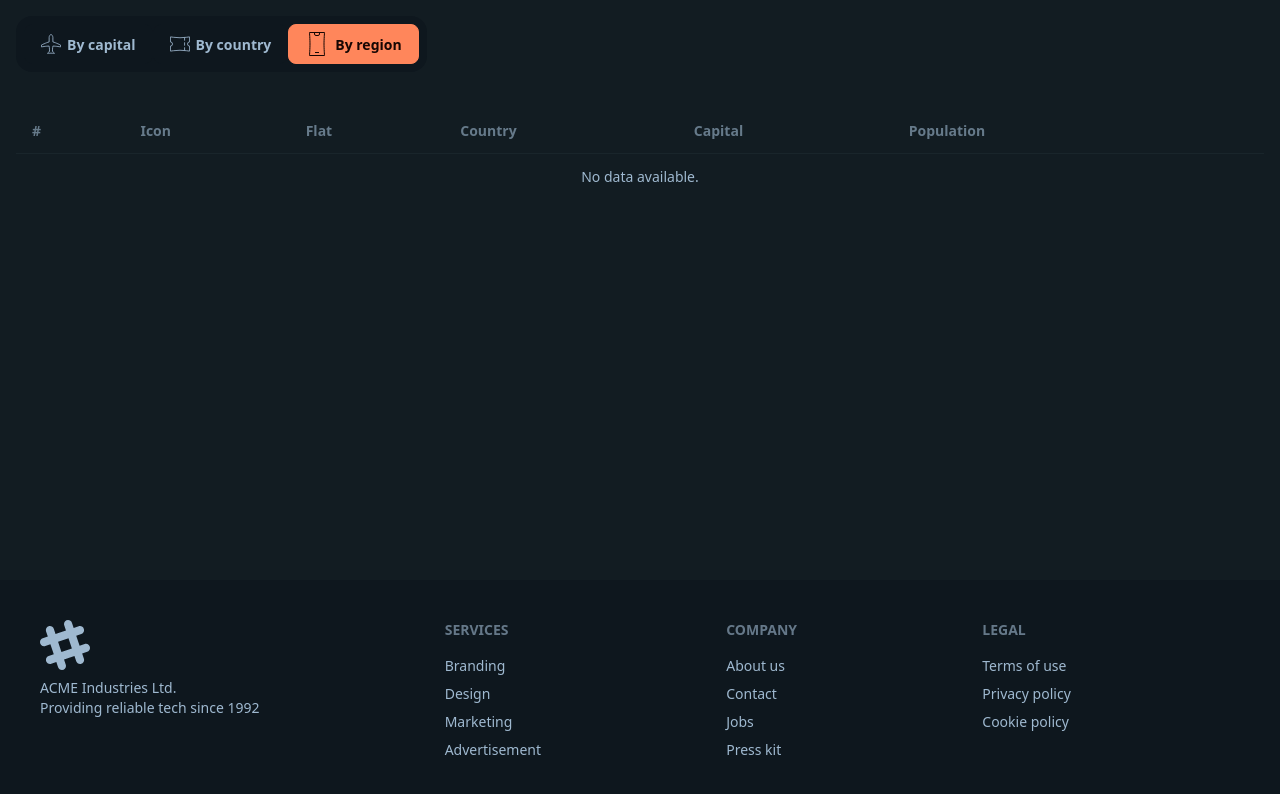
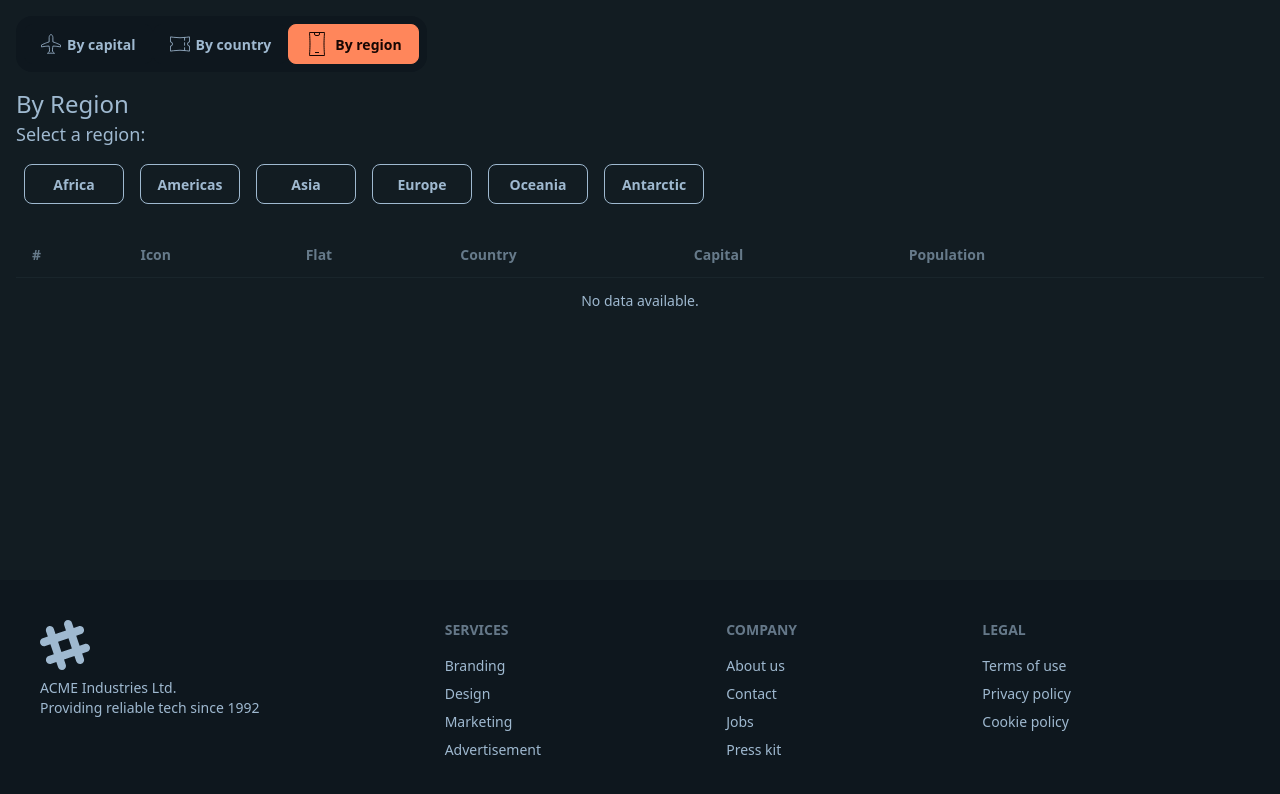
Before and after one commit to moive/countryAppSignalH, an Angular app: page /country/by-region in a window 1280 px wide. Shown: the top 794 px of the page. Built offline with nearby package versions, Linux system fonts and the light colour scheme.

Commit message:
Region by Country

```diff
--- /dev/null
+++ b/src/app/country/interfaces/region.type.ts
@@ -0,0 +1,7 @@
+export type Region =
+  | 'Africa'
+  | 'Americas'
+  | 'Asia'
+  | 'Europe'
+  | 'Oceania'
+  | 'Antarctic';
--- a/src/app/country/mappers/country.mapper.ts
+++ b/src/app/country/mappers/country.mapper.ts
@@ -4,7 +4,7 @@ import type { RESTCountry } from '../interfaces/rest-countries.interface';
 export class CountryMapper {
   static mapRestCountryToCountry(restCountry: RESTCountry): Country {
     return {
-      capital: restCountry.capital.join(','),
+      capital: restCountry.capital?.join(','),
       cca2: restCountry.cca2,
       flag: restCountry.flag,
       flagSvg: restCountry.flags.svg,
--- a/src/app/country/pages/by-region-page/by-region-page.component.html
+++ b/src/app/country/pages/by-region-page/by-region-page.component.html
@@ -1 +1,23 @@
-<country-list [countries]="[]" />
+<h1 class="text-2xl">By Region</h1>
+<h2 class="text-lg">Select a region:</h2>
+
+<section class="row mt-2">
+  <div class="flex-col">
+    @for (region of regions; track region) {
+    <button
+      [class.btn-primary]="selectedRegion() === region"
+      class="btn btn-outline m-2 w-25"
+      (click)="selectRegion(region)"
+    >
+      {{ region }}
+    </button>
+    }
+  </div>
+</section>
+
+<country-list
+  [countries]="countryResource.value() ?? []"
+  [errorMessage]="countryResource.error()"
+  [isEmpty]="countryResource.value()?.length === 0"
+  [isLoading]="countryResource.isLoading()"
+/>
--- a/src/app/country/pages/by-region-page/by-region-page.component.ts
+++ b/src/app/country/pages/by-region-page/by-region-page.component.ts
@@ -1,9 +1,38 @@
-import { Component } from '@angular/core';
+import { Component, computed, inject, signal } from '@angular/core';
 import { CountryListComponent } from '../../components/country-list/country-list.component';
+import { Region } from '../../interfaces/region.type';
+import { rxResource } from '@angular/core/rxjs-interop';
+import { of } from 'rxjs';
+import { CountryService } from '../../services/country.service';
 
 @Component({
   selector: 'app-by-region-page',
   imports: [CountryListComponent],
   templateUrl: './by-region-page.component.html',
 })
-export class ByRegionPageComponent {}
+export class ByRegionPageComponent {
+  countryService = inject(CountryService);
+
+  public regions: Region[] = [
+    'Africa',
+    'Americas',
+    'Asia',
+    'Europe',
+    'Oceania',
+    'Antarctic',
+  ];
+
+  selectedRegion = signal<Region | null>(null);
+
+  countryResource = rxResource({
+    params: () => ({ region: this.selectedRegion() }),
+    stream: ({ params }) => {
+      if (!params.region) return of([]);
+      return this.countryService.searchByRegion(params.region);
+    },
+  });
+
+  selectRegion(region: Region) {
+    this.selectedRegion.set(region);
+  }
+}
--- a/src/app/country/services/country.service.ts
+++ b/src/app/country/services/country.service.ts
@@ -1,8 +1,11 @@
 import { HttpClient } from '@angular/common/http';
 import { inject, Injectable } from '@angular/core';
+import { catchError, delay, map, Observable, of, tap, throwError } from 'rxjs';
+
 import { RESTCountry } from '../interfaces/rest-countries.interface';
-import { catchError, delay, map, Observable, of, tap, throwError } from 'rxjs';
 import type { Country } from '../interfaces/country.interface';
+import { Region } from '../interfaces/region.type';
+
 import { CountryMapper } from '../mappers/country.mapper';
 
 const API_URL = 'https://restcountries.com/v3.1';
@@ -14,6 +17,7 @@ export class CountryService {
   private http = inject(HttpClient);
   private queryCacheCapital = new Map<string, Country[]>();
   private queryCacheCountry = new Map<string, Country[]>();
+  private queryCacheRegion = new Map<Region, Country[]>();
 
   searchByCapital(query: string): Observable<Country[]> {
     const url = `${API_URL}/capital/${query}`;
@@ -45,11 +49,31 @@ export class CountryService {
     if (this.queryCacheCountry.has(query)) {
       return of(this.queryCacheCountry.get(query)!);
     }
-    console.log('Recheading to the server...');
+
     return this.http.get<RESTCountry[]>(url).pipe(
       delay(2000),
       map((res) => CountryMapper.mapRestCountryArrayToCountryArray(res)),
       tap((countries) => this.queryCacheCountry.set(query, countries)),
+      catchError((error) => {
+        console.log('Error fetching ', error);
+        // return throwError(
+        //   () => new Error(`Does not get countries with that name ${query}`)
+        // );
+        return of([]);
+      })
+    );
+  }
+
+  searchByRegion(region: Region): Observable<Country[]> {
+    const url = `${API_URL}/region/${region}`;
+
+    if (this.queryCacheRegion.has(region)) {
+      return of(this.queryCacheRegion.get(region)!);
+    }
+    console.log('Recheading to the server...');
+    return this.http.get<RESTCountry[]>(url).pipe(
+      map((res) => CountryMapper.mapRestCountryArrayToCountryArray(res)),
+      tap((countries) => this.queryCacheRegion.set(region, countries)),
       catchError((error) => {
         console.log('Error fetching ', error);
         // return throwError(
```
